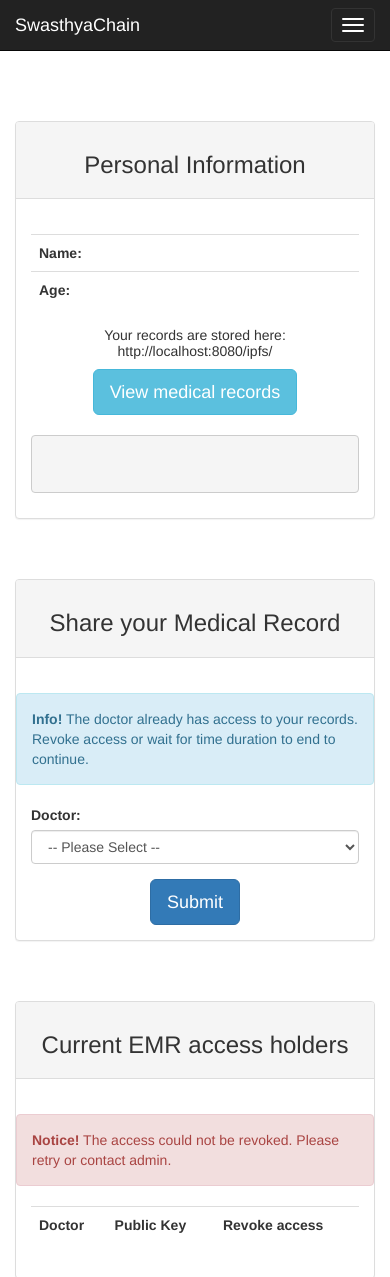
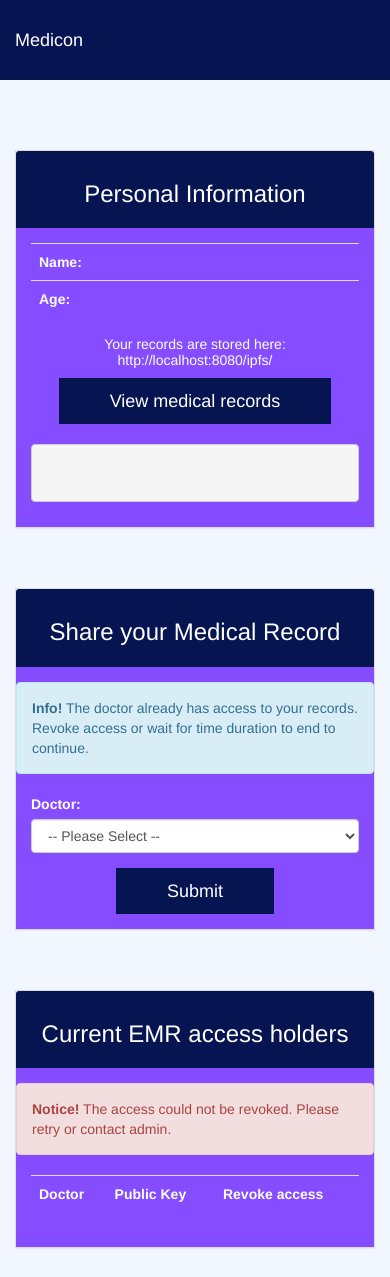
Before and after one commit to SaurabhParate04/MedicalRecords, a website: page app/src/patient.html in a window 390 px wide. Shown: the top 1277 px of the page. Drawn offline with Linux system fonts and the light colour scheme.

Commit message:
styling changes in doctor and patient pages

```diff
--- a/app/src/patient.html
+++ b/app/src/patient.html
@@ -21,21 +21,26 @@
             /* padding-top: 70px; */
             /* Required padding for .navbar-fixed-top. Remove if using .navbar-static-top. Change if height of navigation changes. */
         }
-    .navbar{
+
+        .navbar {
             margin-bottom: 70px;
         }
-    .panel-heading{
+
+        .panel-heading {
             margin-bottom: 20px;
         }
-    .panel{
+
+        .panel {
             margin-bottom: 60px;
         }
+
         /* .publicKeyDoctor{
         display: none;
     } */
-    .well > h3{
+        .well>h3 {
             margin: 10px auto;
         }
+
         .checkbox label:after {
             content: '';
             display: table;
@@ -72,30 +77,85 @@
         .checkbox label input[type="checkbox"]:checked+.cr>.cr-icon {
             opacity: 1;
         }
+
+        .panel-heading {
+            margin-bottom: 20px;
+        }
+
+        .navbar {
+            margin-bottom: 70px;
+        }
+
+        .navbarBackground {
+            background-color: #061551;
+        }
+
+        .white {
+
+            color: white;
+        }
+
+        .white li>a {
+            color: white;
+        }
+
+        .bg-white {
+            background-color: white;
+        }
+
+        .nav-height {
+            height: 80px;
+            padding-top: 15px;
+        }
+
+
+        :root {
+            --primarycolor: #061551;
+            --secondarycolor: #36235f;
+            --tertiarycolor: #854dff;
+            --quaternarycolor: #061551;
+            --background-grey: #f2f7ff;
+        }
+
+        .primary-color {
+            background-color: var(--primarycolor);
+        }
+
+        .secondary-color {
+            background-color: var(--secondarycolor);
+        }
+
+        .tertiary-color {
+            background-color: var(--tertiarycolor);
+        }
     </style>
 
 </head>
 
-<body>
+<body style="background-color:#f2f7ff ; height: 100%;">
 
     <!-- Navigation -->
-        <nav class="navbar navbar-inverse navbar-static-top" role="navigation">
+    <nav class="navbar navbarBackground navbar-static-top nav-height" role="navigation">
         <div class="container-fluid">
             <!-- Brand and toggle get grouped for better mobile display -->
             <div class="navbar-header">
-                    <button type="button" class="navbar-toggle" data-toggle="collapse" data-target="#bs-example-navbar-collapse-1">
-                        <span class="sr-only">Toggle navigation</span>
-                        <span class="icon-bar"></span>
+                <button type="button" class="navbar-toggle white" data-toggle="collapse"
+                    data-target="#bs-example-navbar-collapse-1">
+                    <span class="sr-only bg-light">Toggle navigation</span>
+                    <span class="icon-bar bg-light"></span>
                     <span class="icon-bar"></span>
                     <span class="icon-bar"></span>
                 </button>
-                    <a class="navbar-brand" href="#">SwasthyaChain</a>
+                <a class="navbar-brand white" href="./index.html">Medicon</a>
             </div>
             <!-- Collect the nav links, forms, and other content for toggling -->
             <div class="collapse navbar-collapse" id="bs-example-navbar-collapse-1">
                 <ul class="nav navbar-nav navbar-right">
+                    <li class="active white">
+                        <a class="white" href="./index.html">Login</a>
+                    </li>
                     <li>
-                            <a href="./index.html">Logout</a>
+                        <a class="white" href="./register.html">Register</a>
                     </li>
                 </ul>
             </div>
@@ -105,11 +165,12 @@
     </nav>
 
     <div class="container">
-            <div class="panel panel-default">
-                <div class="panel-heading">
+        <div class="panel panel-default" style="border-radius:0px ;">
+            <div class="panel-heading"
+                style="background-color: #061551; color: white; border-color: #061551; margin-bottom: 0px;">
                 <h3 class="text-center">Personal Information</h3>
             </div>
-                <div class="panel-body">
+            <div class="panel-body tertiary-color" style="color: white;">
                 <div class="row">
                     <div class="col-sm-offset-1 col-sm-10">
                         <table class="table">
@@ -124,8 +185,12 @@
                         </table>
 
                         <div class="text-center">
-                                    <h5>Your records are stored here: http://localhost:8080/ipfs/<span id="recordsHash"></span></h5>
-                                <button type="submit" class="btn btn-info btn-lg" onclick="showRecords(this)">View medical records</button>
+                            <h5>Your records are stored here: http://localhost:8080/ipfs/<span id="recordsHash"></span>
+                            </h5>
+                            <button type="submit"
+                                style="border-radius:0px; padding:10px 50px; background-color: #061551; border-color: #061551;"
+                                class="btn btn-info btn-lg" onclick="showRecords(this)">View medical
+                                records</button>
 
                         </div>
                         <pre id="records" style="margin-top: 20px;">
@@ -138,14 +203,16 @@
             </div>
         </div>
 
-            <div class="panel panel-default">
-                <div class="panel-heading">
+        <div class="panel panel-default" style="border-radius:0px ;">
+            <div class="panel-heading"
+                style="background-color: #061551; color: white; border-color: #061551; margin-bottom: 0px;">
                 <h3 class="text-center">Share your Medical Record</h3>
             </div>
-                <div class="panel-body">
+            <div class="panel-body tertiary-color" style="color: white;">
                 <div class="row">
                     <div class="alert alert-info col-sm-8 col-sm-offset-2">
-                            <strong>Info!</strong> The doctor already has access to your records. Revoke access or wait for time duration to end to continue.
+                        <strong>Info!</strong> The doctor already has access to your records. Revoke access or wait for
+                        time duration to end to continue.
                     </div>
                 </div>
 
@@ -161,16 +228,19 @@
                     </div>
                 </form>
                 <div class="text-center">
-                        <button onclick = "giveAccess()" class="btn btn-primary btn-lg">Submit</button>
+                    <button onclick="giveAccess()"
+                        style="border-radius:0px; padding:10px 50px; background-color: #061551; border-color: #061551;"
+                        class="btn btn-primary btn-lg">Submit</button>
                 </div>
             </div>
         </div>
 
-            <div class="panel panel-default">
-                <div class="panel-heading">
+        <div class="panel panel-default" style="border-radius:0px ;">
+            <div class="panel-heading"
+                style="background-color: #061551; color: white; border-color: #061551; margin-bottom: 0px;">
                 <h3 class="text-center">Current EMR access holders</h3>
             </div>
-                <div class="panel-body">
+            <div class="panel-body tertiary-color" style="color: white;">
                 <div class="row">
                     <div class="alert alert-danger col-sm-8 col-sm-offset-2">
                         <strong>Notice!</strong> The access could not be revoked. Please retry or contact admin.
@@ -203,12 +273,12 @@
 
         var url_string = window.location.href;
         var url = new URL(url_string);
-    var key ;
+        var key;
 
         toggleRecordsButton = 0;
         var recordHash = "";
 
-    $(window).load(function() {
+        $(window).load(function () {
             connect();
             $("#records").hide();
             $(".alert-info").hide();
@@ -226,9 +296,9 @@
 
             // print patient details and insurer details (if exists). If insurer does not exist show the buy insurance panel
             console.log("Getting Patient Data");
-        contractInstance.get_patient.call(key, {gas: 1000000}, function(error, result){
-            console.log("Patient Data Result:"+result);
-            if(!error){
+            contractInstance.get_patient.call(key, { gas: 1000000 }, function (error, result) {
+                console.log("Patient Data Result:" + result);
+                if (!error) {
                     console.log(result);
                     a = result[0];
                     b = result[1];
@@ -239,32 +309,32 @@
                     $("#age").html(b.c[0]);
                     $("#recordsHash").html(recordHash);
 
-                if (insurerAddress != 0){
+                    if (insurerAddress != 0) {
                         $("#buyInsurance").hide();
 
 
                     } else {
                         var InsurerList = 0;
 
-                    contractInstance.get_insurer_list({gas: 1000000}, function(error, result){
+                        contractInstance.get_insurer_list({ gas: 1000000 }, function (error, result) {
 
-                        if(!error){
+                            if (!error) {
 
                                 InsurerList = result;
                                 var list = document.getElementById("insurers");
                                 for (var i = 0; i < InsurerList.length; i++) {
 
-                                contractInstance.get_insurer.call(InsurerList[i], {gas: 1000000}, function(error, result){
+                                    contractInstance.get_insurer.call(InsurerList[i], { gas: 1000000 }, function (error, result) {
 
 
-                                    if(!error){
+                                        if (!error) {
                                             d = result[0];
 
                                             var option = document.createElement("option");
                                             option.text = d;
 
                                             list.add(option);
-                                    } else{
+                                        } else {
                                             console.log(error);
                                         }
                                     })
@@ -283,18 +353,18 @@
             // print out the doctors to share emr
             var DoctorList = 0;
             console.log("Getting Doctor List");
-        contractInstance.get_doctor_list({gas: 1000000},function(error, result){
+            contractInstance.get_doctor_list({ gas: 1000000 }, function (error, result) {
 
-            if(!error) {
+                if (!error) {
 
                     DoctorList = result;
 
-                for(var i = 0; i < DoctorList.length; i++) {
-                    contractInstance.get_doctor.call(DoctorList[i], {gas: 1000000},function(error, result){
+                    for (var i = 0; i < DoctorList.length; i++) {
+                        contractInstance.get_doctor.call(DoctorList[i], { gas: 1000000 }, function (error, result) {
 
                             var list = document.getElementById("permitDoctorList");
 
-                        if(!error) {
+                            if (!error) {
                                 [a, b] = result;
                                 var option = document.createElement("option");
                                 option.text = a;
@@ -312,26 +382,26 @@
 
             // print out the doctors who have access
             var doctorAddressList = 0;
-        contractInstance.get_accessed_doctorlist_for_patient(key, {gas: 1000000}, function(error, result){
-            if(!error){
+            contractInstance.get_accessed_doctorlist_for_patient(key, { gas: 1000000 }, function (error, result) {
+                if (!error) {
                     doctorAddressList = result;
                     // console.log(result);
 
 
-                doctorAddressList.forEach(function(doctorAddress, index){
-                    contractInstance.get_doctor.call(doctorAddress, {gas: 1000000}, function(error, result){
+                    doctorAddressList.forEach(function (doctorAddress, index) {
+                        contractInstance.get_doctor.call(doctorAddress, { gas: 1000000 }, function (error, result) {
                             var table = document.getElementById("accessDoc");
-                        if(!error) {
-                            [a,b] = result;
+                            if (!error) {
+                                [a, b] = result;
                                 console.log(a);
-                            var row = table.insertRow(index+1);
+                                var row = table.insertRow(index + 1);
                                 var cell1 = row.insertCell(0);
                                 var cell2 = row.insertCell(1);
                                 var cell3 = row.insertCell(2);
                                 cell2.className = "publicKeyDoctor";
                                 cell1.innerHTML = a;
                                 cell2.innerHTML = doctorAddress;
-                            cell3.innerHTML = '<button onclick="revokeAccess(this)" class="btn btn-danger">Revoke access</button>';
+                                cell3.innerHTML = '<button style="border-radius:0px; padding:5px 20px; background-color: #061551; border-color: #061551;" onclick="revokeAccess(this)" class="btn btn-danger">Revoke access</button>';
                                 console.log(result);
                             }
                             else
@@ -344,21 +414,21 @@
             });
 
         });
-    function showRecords(element){
-        if (toggleRecordsButton%2 == 0){
+        function showRecords(element) {
+            if (toggleRecordsButton % 2 == 0) {
 
-            $.get("http://localhost:8081/ipfs/"+recordHash, function(data){
+                $.get("http://localhost:8081/ipfs/" + recordHash, function (data) {
                     $("#records").html(data);
                     $("#records").show();
                 })
 
-            toggleRecordsButton +=1
+                toggleRecordsButton += 1
 
                 element.innerHTML = "Hide Medical Records";
                 element.className = "btn btn-info btn-lg";
-        } else{
+            } else {
                 $("#records").hide();
-            toggleRecordsButton -=1;
+                toggleRecordsButton -= 1;
                 element.innerHTML = "View Medical Records";
                 element.className = "btn btn-info btn-lg"
             }
@@ -374,14 +444,14 @@
 
             var DoctorList = 0;
 
-        contractInstance.get_doctor_list({gas: 1000000}, function(error, result){
+            contractInstance.get_doctor_list({ gas: 1000000 }, function (error, result) {
 
-            if(!error) {
+                if (!error) {
                     // console.log(index);
 
                     DoctorList = result;
-                doctorToBeAdded = DoctorList[index-1];
-                contractInstance.permit_access.sendTransaction(doctorToBeAdded, {from: key, gas: 1000000, value: web3.toWei(2, 'ether')}, function(error){
+                    doctorToBeAdded = DoctorList[index - 1];
+                    contractInstance.permit_access.sendTransaction(doctorToBeAdded, { from: key, gas: 1000000, value: web3.toWei(2, 'ether') }, function (error) {
                         if (!error) {
                             var table = document.getElementById("accessDoc");
                             noRows = table.rows.length;
@@ -393,7 +463,7 @@
                             cell2.className = "publicKeyDoctor";
                             cell1.innerHTML = $("#permitDoctorList").val();
                             cell2.innerHTML = doctorToBeAdded;
-                        cell3.innerHTML = '<button onclick="revokeAccess(this)" class="btn btn-danger">Revoke access</button>';
+                            cell3.innerHTML = '<button onclick="revokeAccess(this)" style="border-radius:0px; padding:5px 20px; background-color: #061551; border-color: #061551;" class="btn btn-danger">Revoke access</button>';
 
                         } else {
                             $(".alert-info").show();
@@ -413,7 +483,7 @@
             Row = element.parentNode.parentNode;
             var Cells = Row.getElementsByTagName("td");
             var docKey = Row.cells[1].firstChild.nodeValue;
-        contractInstance.revoke_access(docKey, {gas: 1000000}, function(error){
+            contractInstance.revoke_access(docKey, { gas: 1000000 }, function (error) {
                 if (!error) {
                     document.getElementById("accessDoc").deleteRow(rowNo);
                 } else {
```
Also changed, not shown: app/src/doctor.html (+69 -13 lines). Lines whose indentation alone changed are shown as unchanged.
